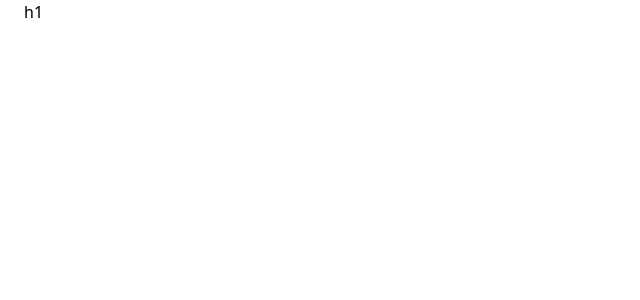
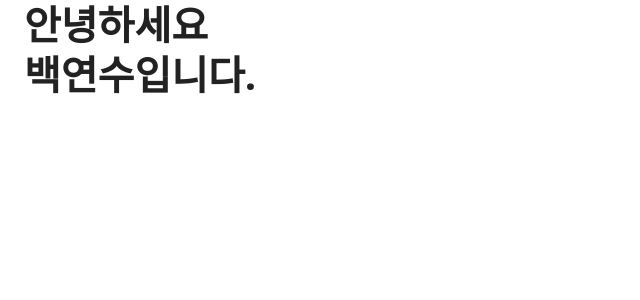
Before and after one commit to YeonsuBaek/resume, a React (Create React App) app: page / in a window 1280 px wide. Shown: the top 300 px of the page, without its empty margins (0-640 px from the left). Built offline with nearby package versions, Linux system fonts and the light colour scheme.

Commit message:
feat: 이력서 Header 구현

```diff
--- a/src/App.js
+++ b/src/App.js
@@ -1,8 +1,10 @@
+import IntroductionHeader from "./components/Introduction/IntroductionHeader";
+
 function App() {
   return (
     <div className="w-full px-sm-container mx-auto">
       <div className="flex flex-wrap">
-        <div className="px-sm-col w-sm-col-2">h1</div>
+        <IntroductionHeader />
       </div>
     </div>
   );
--- /dev/null
+++ b/src/components/Introduction/IntroductionHeader.js
@@ -0,0 +1,13 @@
+const IntroductionHeader = () => {
+  return (
+    <header className="px-sm-col w-sm-col-2">
+      <h1 className="text-primary text-header-1 font-bold leading-tight">
+        안녕하세요
+        <br />
+        백연수입니다.
+      </h1>
+    </header>
+  );
+};
+
+export default IntroductionHeader;
```
